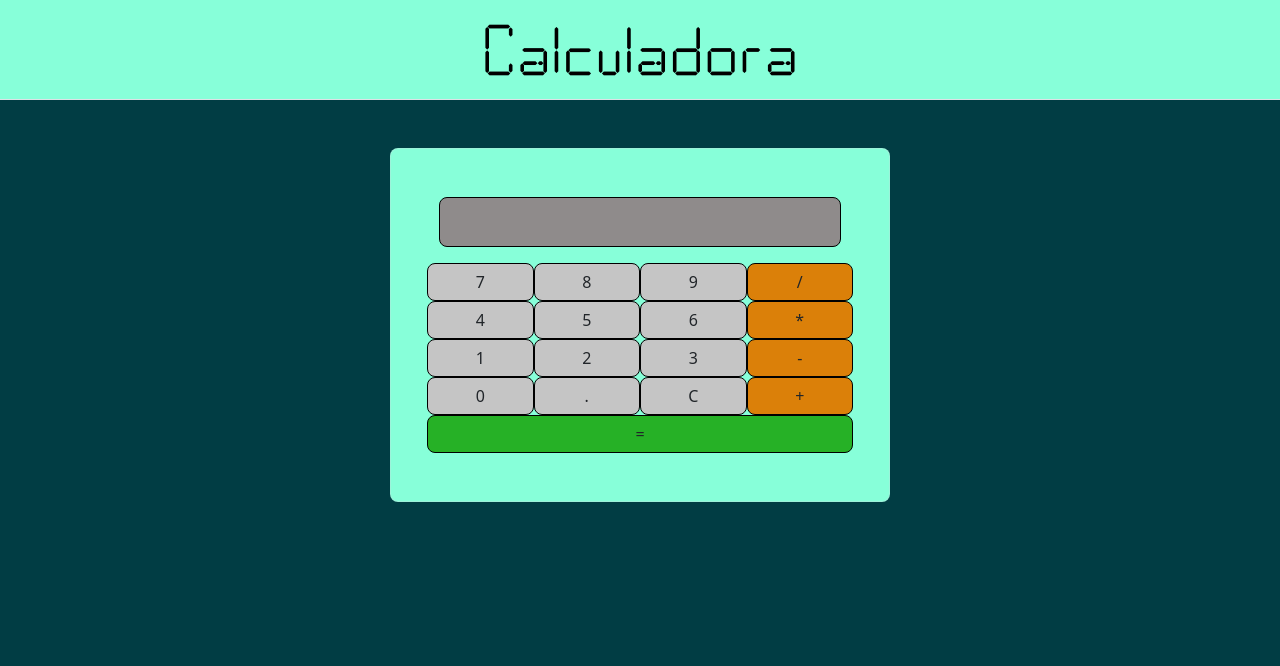
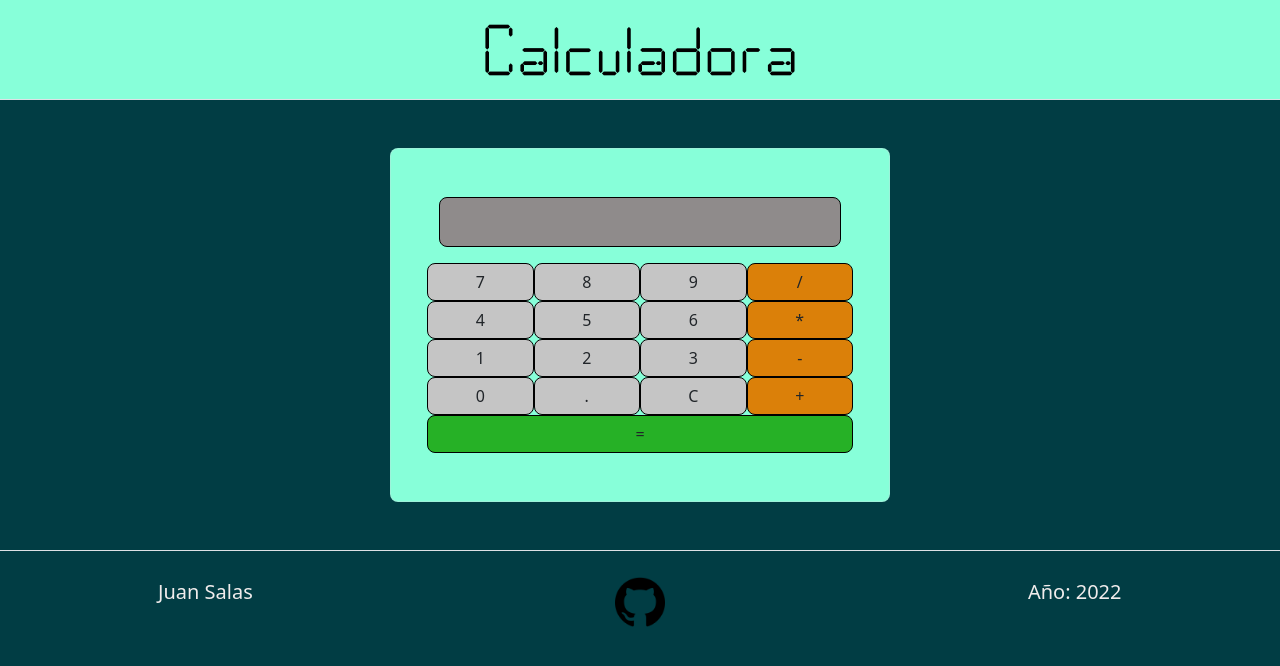
Before and after one commit to JuanAndresSalas/calculadora, a website: page index.html in a window 1280 px wide. Drawn offline with nearby package versions, Linux system fonts and the light colour scheme.

Commit message:
finalproyecto

```diff
--- a/index.html
+++ b/index.html
@@ -46,8 +46,10 @@
         </div>
 
     </main>
-    <footer>
-
+    <footer class="border-top row">
+        <div class="col nombre">Juan Salas</div>
+        <div class="col" ><a id="logo-github" target="_blank" href="https://github.com/JuanAndresSalas"><img src="/img/logo-github.png" alt="GitHub"></a></div>
+        <div class="col">Año: 2022</div>
     </footer>
     <script src="https://cdn.jsdelivr.net/npm/bootstrap@5.1.3/dist/js/bootstrap.bundle.min.js" integrity="sha384-ka7Sk0Gln4gmtz2MlQnikT1wXgYsOg+OMhuP+IlRH9sENBO0LRn5q+8nbTov4+1p" crossorigin="anonymous"></script>
     <script  src="/node_modules/jquery/dist/jquery.min.js" type="text/javascript"></script>
--- a/scss/custom.scss
+++ b/scss/custom.scss
@@ -67,4 +67,18 @@ h1{
     background-color: rgb(38, 177, 38)!important
 }
 
+#logo-github{
+    display: flex;
+    height: 50px;
+
+}
+
+footer div{
+    display: flex;
+    height: 100%;
+    justify-content: center;
+    color: rgb(240, 236, 236);
+    font-size: 20px;
+    padding: 2%
+}
 @import "../node_modules/bootstrap/scss/bootstrap";
```
Also changed, not shown: img/logo-github.png (added), scss/custom.css, 1 other file.
